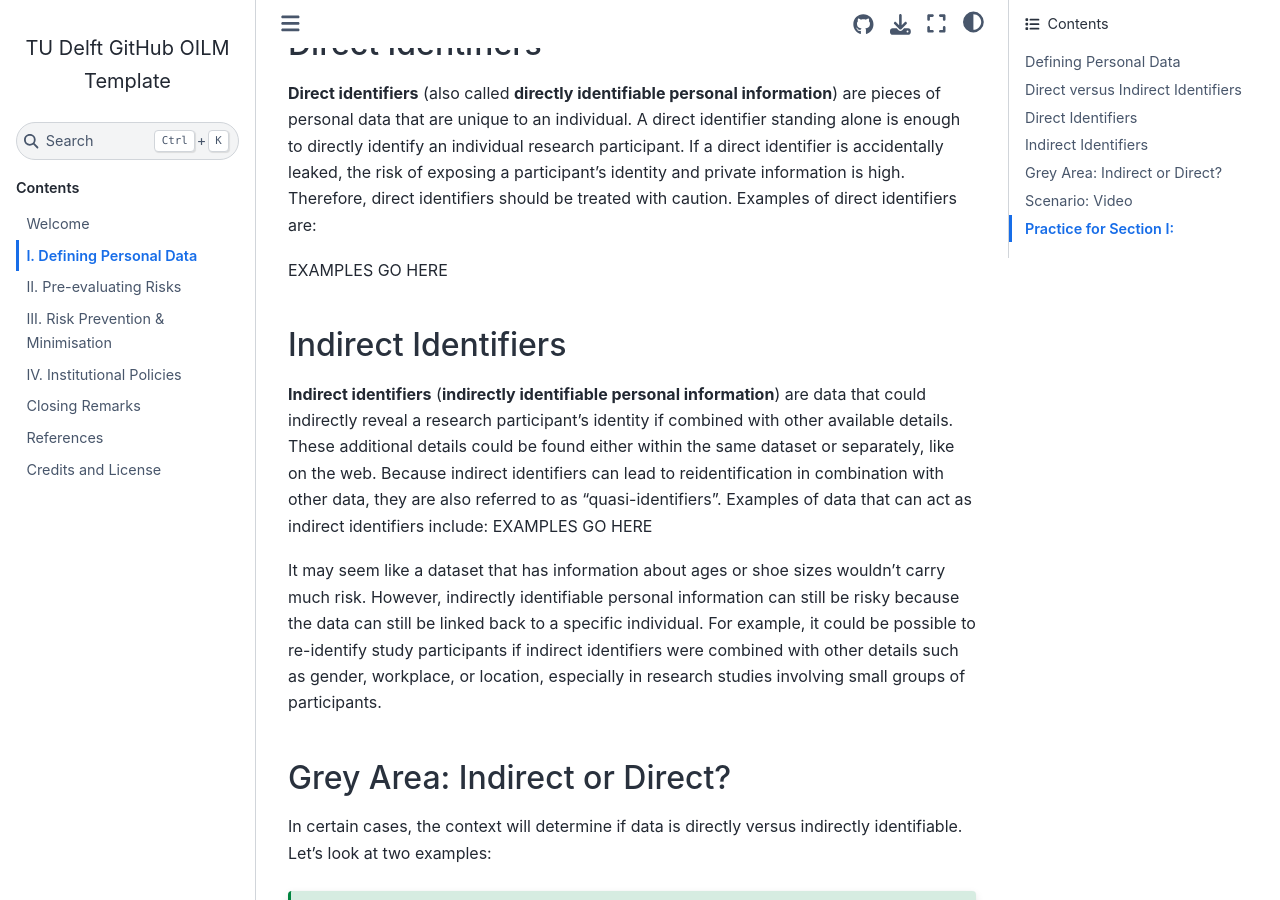
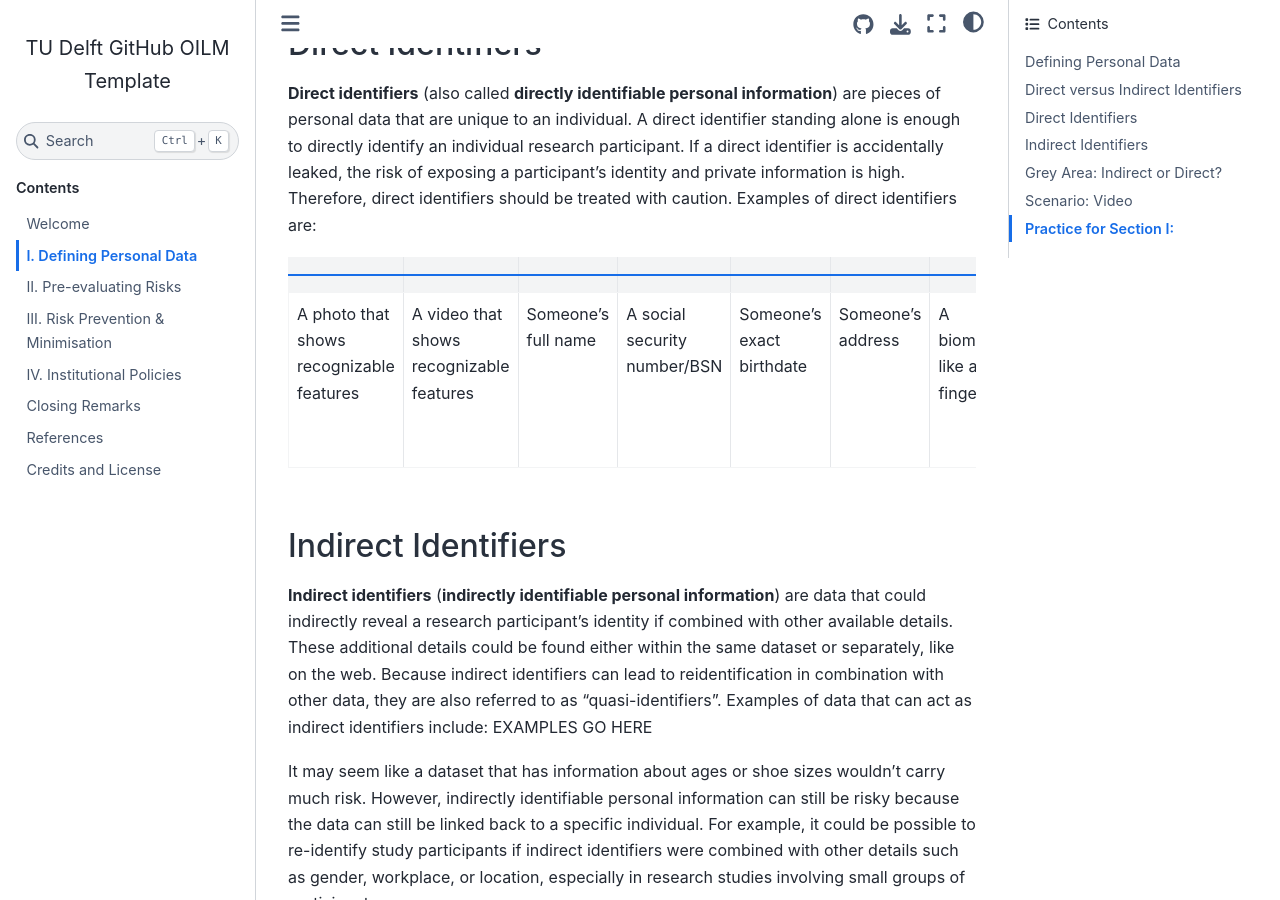
Before and after one commit to tu-delft-library/BSc_Research_Ethics_for_Personal_Data, a Jupyter Book: the page built from book/defining_personal_data.md, in a window 1280 px wide and 900 px high, scrolled down 1149 px. Built offline with Jupyter Book 1.0.4 settings and Sphinx 7.4.7 and the Sphinx Book theme 1.1.4, drawn with Linux system fonts in a browser that asks for light colours; comment, search, counter and statistics services are not loaded.

Commit message:
added a table

```diff
--- a/book/defining_personal_data.md
+++ b/book/defining_personal_data.md
@@ -41,7 +41,11 @@ As a researcher, it is your legal and ethical imperative to protect the dignity,
 ## Direct Identifiers
 **Direct identifiers** (also called **directly identifiable personal information**) are pieces of personal data that are unique to an individual. A direct identifier standing alone is enough to directly identify an individual research participant. If a direct identifier is accidentally leaked, the risk of exposing a participant’s identity and private information is high. Therefore, direct identifiers should be treated with caution. Examples of direct identifiers are:
 
-EXAMPLES GO HERE
+|   |   |   |   |   |   |   |   |
+|---|---|---|---|---|---|---|---|
+|   |   |   |   |   |   |   |   |
+| A photo that shows recognizable features| A video that shows recognizable features | Someone's full name | A social security number/BSN | Someone's exact birthdate | Someone's address | A biomarker like a fingerprint | An email address (that includes someone's name) |
+
 
 ## Indirect Identifiers
 **Indirect identifiers** (**indirectly identifiable personal information**) are data that could indirectly reveal a research participant's identity if combined with other available details. These additional details could be found either within the same dataset or separately, like on the web. Because indirect identifiers can lead to reidentification in combination with other data, they are also referred to as "quasi-identifiers”. Examples of data that can act as indirect identifiers include:
```
